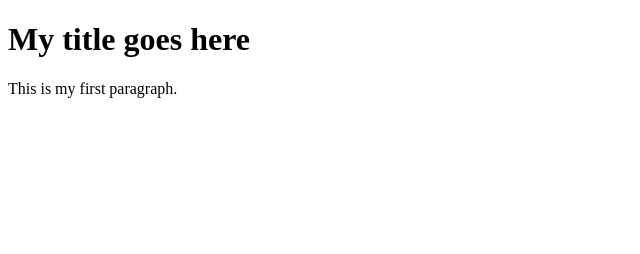
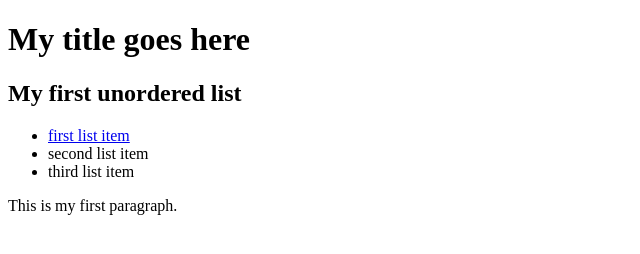
Before and after one commit to jrfogg/project1, a plain HTML site: page index.html in a window 1280 px wide. Shown: the whole page, without its empty margins (0-640 px from the left). Drawn offline with Linux system fonts and the light colour scheme.

Commit message:
add first ul and link

```diff
--- a/index.html
+++ b/index.html
@@ -7,6 +7,14 @@
 <body>
   <!-- this is my first comment -->
   <h1> My title goes here</h1>
+  <h2>My first unordered list</h2>
+  <ul>
+    <li> <a href="#">first list item</a></li>
+    <li>second list item</li>
+    <li>third list item</li>
+
+  </ul>
   <p>This is my first paragraph.</p>
+
 </body>
  </html>
```
